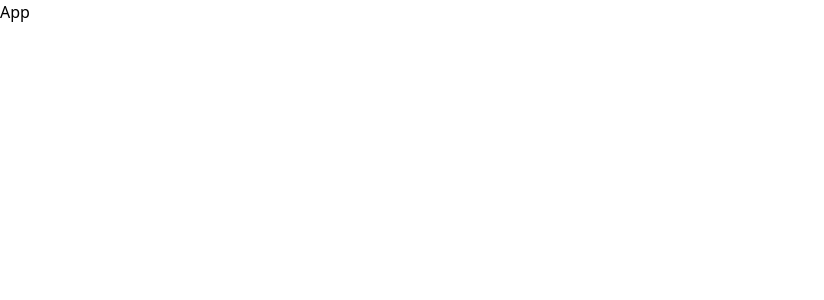
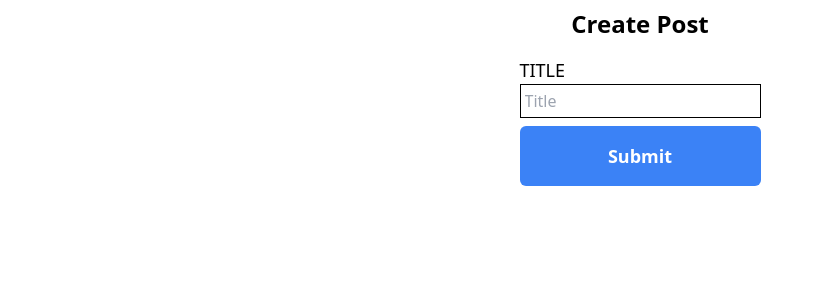
Before and after one commit to Nidhish-07/MicroBlog---Microservices-App, a React (Vite) app in the folder client/: page / in a window 1280 px wide. Shown: the top 300 px of the page, without its empty margins (0-824 px from the left). Built offline with nearby package versions, Linux system fonts and the light colour scheme.

Commit message:
react components and postcreate component added

```diff
--- a/client/package.json
+++ b/client/package.json
@@ -9,6 +9,7 @@
     "preview": "vite preview"
   },
   "dependencies": {
+    "axios": "^1.2.6",
     "react": "^18.2.0",
     "react-dom": "^18.2.0"
   },
--- a/client/src/App.jsx
+++ b/client/src/App.jsx
@@ -1,8 +1,12 @@
 import React from 'react'
+import PostCreate from './components/PostCreate'
 
 const App = () => {
   return (
-    <div>App</div>
+    <div className='min-h-[100vh] flex items-center flex-col'>
+      <h1 className='text-2xl font-bold m-2'>Create Post</h1>
+      <PostCreate/>
+    </div>
   )
 }
 
--- /dev/null
+++ b/client/src/components/CommentCreate.jsx
@@ -0,0 +1,9 @@
+import React from 'react'
+
+const CommentCreate = () => {
+  return (
+    <div>CommentCreate</div>
+  )
+}
+
+export default CommentCreate
--- /dev/null
+++ b/client/src/components/CommentList.jsx
@@ -0,0 +1,9 @@
+import React from 'react'
+
+const CommentList = () => {
+  return (
+    <div>CommentList</div>
+  )
+}
+
+export default CommentList
--- /dev/null
+++ b/client/src/components/PostCreate.jsx
@@ -0,0 +1,29 @@
+import React from 'react'
+import axios from 'axios'
+
+const PostCreate = () => {
+
+    const [title, setTitle] = React.useState("")
+
+    const submitHandler = async (event) => {
+        event.preventDefault();
+
+        await axios.post('http://localhost:4000/posts', { title })
+        setTitle('')
+    }
+    return (
+        <div>
+
+            <form className='m-2' onSubmit={submitHandler}>
+                <div >
+                    <label htmlFor="title" className='text-lg font-medium uppercase'>Title</label>
+                    <input type="text" placeholder='Title' id='title' className='block border border-black p-1' value={title} onChange={(e) => { setTitle(e.target.value) }} />
+                </div>
+
+                <button className='p-4 bg-blue-500 rounded-md text-white font-semibold text-lg w-full mt-2'>Submit</button>
+            </form>
+        </div>
+    )
+}
+
+export default PostCreate
--- /dev/null
+++ b/client/src/components/PostList.jsx
@@ -0,0 +1,9 @@
+import React from 'react'
+
+const PostList = () => {
+  return (
+    <div>PostList</div>
+  )
+}
+
+export default PostList
```
Also changed, not shown: 1 other file (tests, documents, lock files or other folders).
